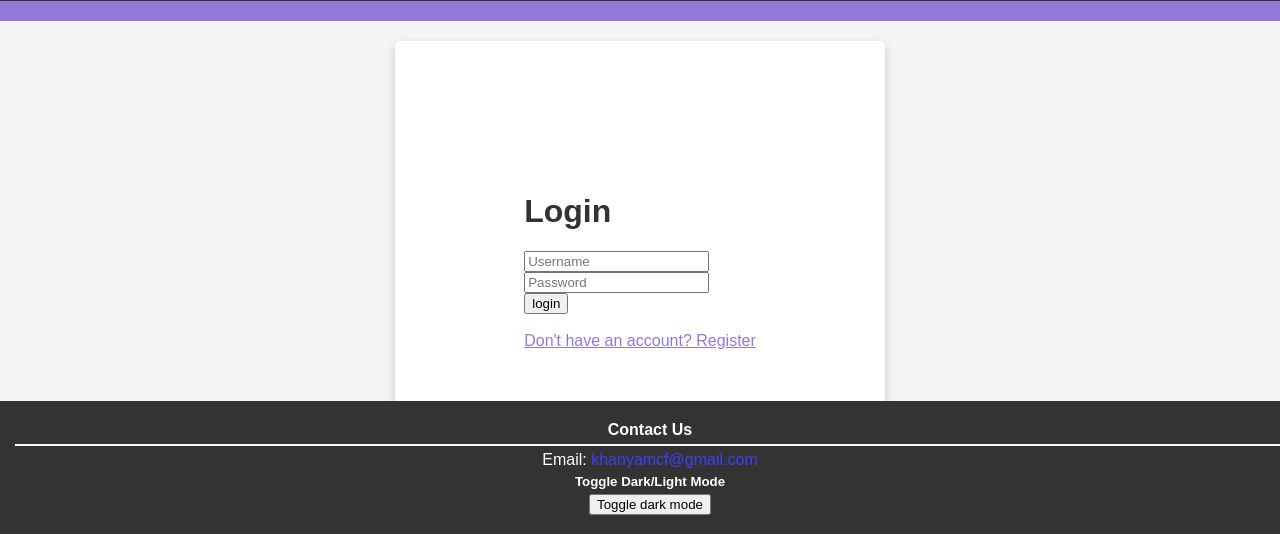
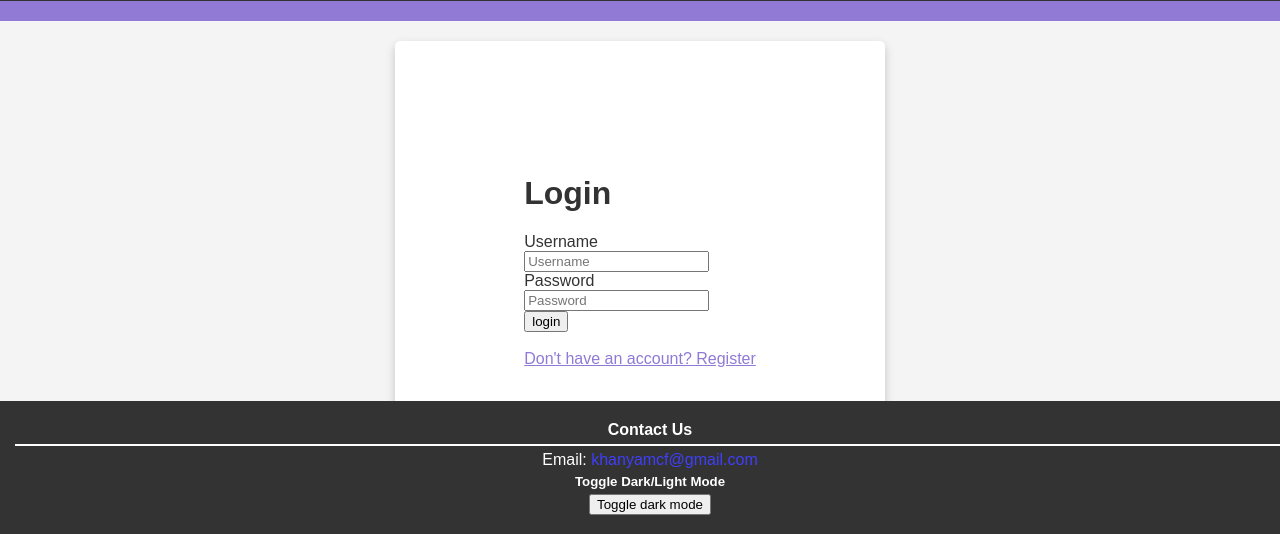
Before and after one commit to khanya-mcfadden/os-practice-framework, a Flask app: page /login in a window 1280 px wide. Shown: the part 265-799 px from the top of the page. Run offline with Flask 3, Linux system fonts and the light colour scheme.

Commit message:
Add labels to login form fields and expand user feedback documentation with tester details

```diff
--- a/Templates/login.html
+++ b/Templates/login.html
@@ -10,9 +10,11 @@
         <form action="/login" method="POST">
             <h1>Login</h1>
             <div class="textboxdiv input">
+                <label for="username">Username</label><br>
                 <input type="text" name="username" placeholder="Username" required>
             </div>
             <div class="textboxdiv input">
+                <label for="password">Password</label><br>
                 <input type="password" name="password" placeholder="Password" required>
             </div>
             <input type="submit" value="login" class="loginbtn">
--- a/main.py
+++ b/main.py
@@ -364,11 +364,7 @@ def health():
     return render_template("health_page.html")
 
 
-# Error handler for 404
-@app.errorhandler(404)
-def page_not_found(_):
-    app.logger.error(f"Page not found: {request.url}")
-    return render_template("404.html"), 404
+
 
 
 @app.route("/theme", methods=["POST"])
@@ -544,7 +540,11 @@ def set_cookie():
     response.set_cookie("cookie_consent", "true", max_age=60 * 60 * 24 * 365)  # 1 year
     return response
 
-
+# Error handler for 404
+@app.errorhandler(404)
+def page_not_found(_):
+    app.logger.error(f"Page not found: {request.url}")
+    return render_template("404.html"), 404
 if __name__ == "__main__":
     initialize()
     app.run(debug=True)
```
Also changed, not shown: 1 other file.
